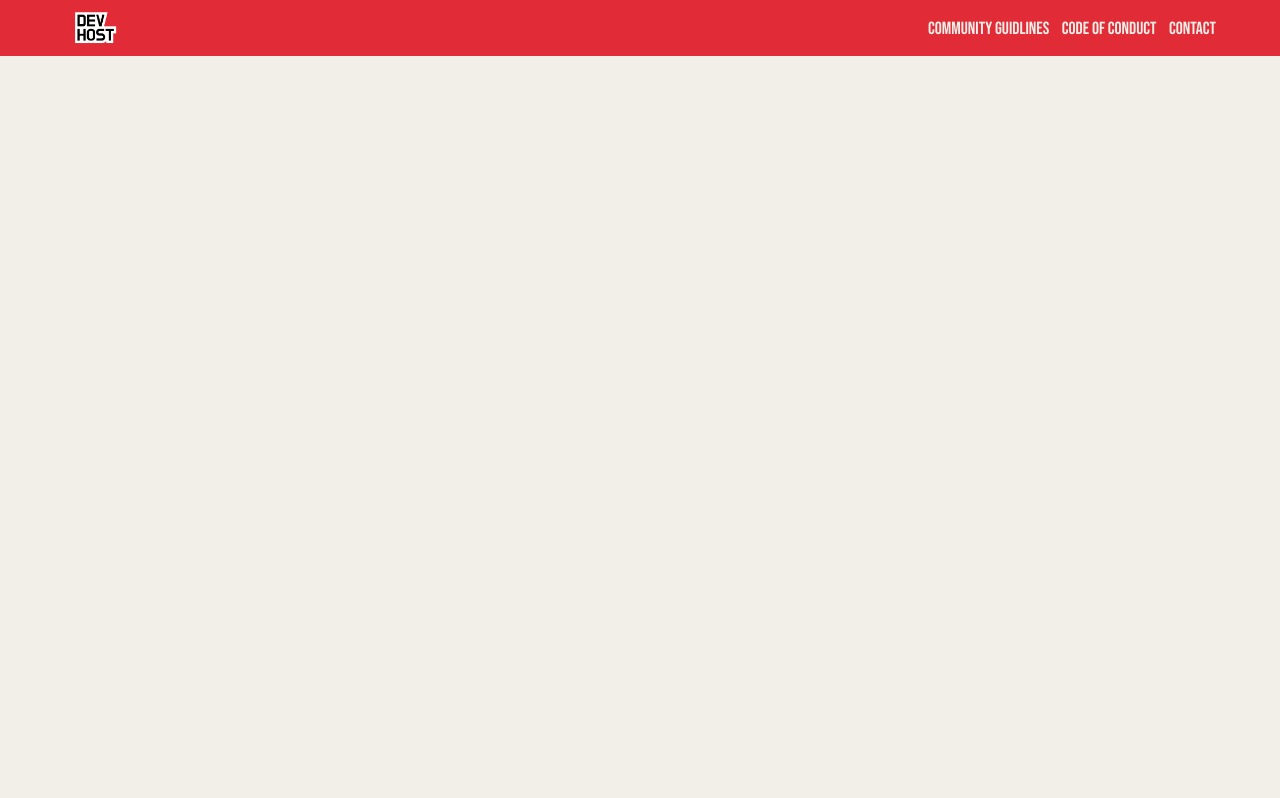
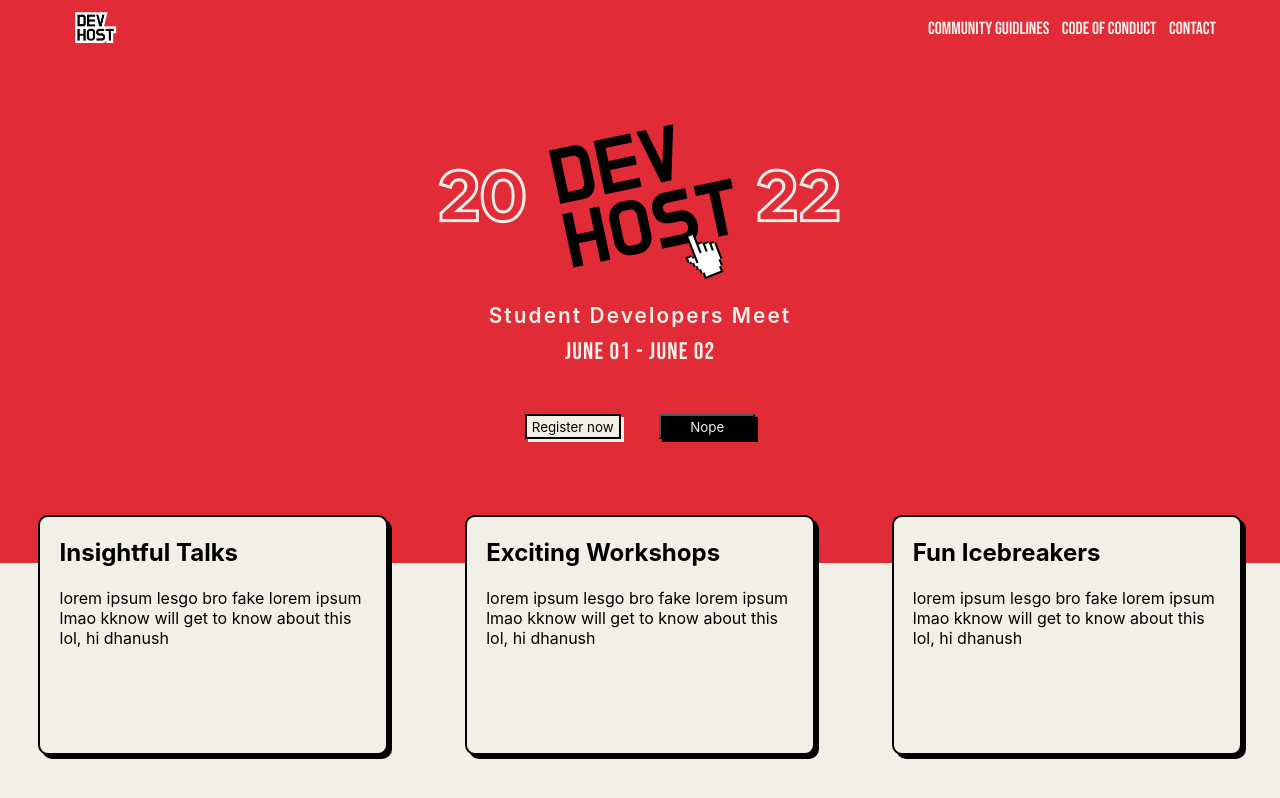
Before and after one commit to so-sc/devhost-2022, a React (Create React App) app: page / in a window 1280 px wide. Shown: the top 798 px of the page. Built offline with nearby package versions, Linux system fonts and the light colour scheme.

Commit message:
added landing page

```diff
--- a/package.json
+++ b/package.json
@@ -5,7 +5,7 @@
   "dependencies": {
     "@testing-library/jest-dom": "^5.16.4",
     "@testing-library/react": "^13.2.0",
-    "@testing-library/user-event": "^13.5.0",
+    "@testing-library/user-event": "^14.2.0",
     "react": "^18.1.0",
     "react-dom": "^18.1.0",
     "react-scripts": "^5.0.1",
--- a/src/App.js
+++ b/src/App.js
@@ -2,13 +2,16 @@
 // import './App.css';
 import Nav from './components/Nav/Nav.js'
 import Container from './components/Container/Container.js'
+import Landing from './components/Landingpage/Landing.js';
 
 function App() {
   return (
     <div className="App">
       <Nav />
+      <Landing/>
       <Container>
       </Container>
+
     </div>
   );
 }
--- /dev/null
+++ b/src/components/Landingpage/Landing.css
@@ -0,0 +1,106 @@
+@import url(../../styles/base.css);
+@import url(../../styles/variables.css);
+
+.landing {
+    /* border: 2px solid black; */
+    background-color: var(--clr-red);
+    height: 507px;
+    width: auto;
+}
+
+.landing-section {
+    /* border: 2px solid rgb(255, 238, 0); */
+    width: auto;
+    height: 507px;
+    display: flex;
+    flex-direction: column;
+    align-items: center;
+
+}
+
+.landing-content {
+    /* border: 3px solid greenyellow; */
+    width: auto;
+    display: flex;
+    flex-direction: column;
+    align-items: center;
+    margin-top: 3.5rem;
+}
+
+.tagline {
+    margin-top: 0.5rem;
+    font-family: var(--ff-open-sans);
+    font-weight: 600;
+    font-size: 1.3rem;
+    letter-spacing: 0.1em;
+    color: var(--clr-background);
+    line-height: 41px;
+}
+
+.dates {
+    font-family: var(--ff-bebas-nue);
+    font-size: 24px;
+    color: var(--clr-background);
+    line-height: 31px;
+    letter-spacing: 0.05em;
+}
+
+.btns {
+    /* border: 2px solid yellow; */
+    padding: 1.2rem 1.2rem;
+    display: flex;
+    width: 50%;
+    margin: 1.75rem auto;
+}
+
+button {
+    cursor: pointer;
+    width: 250px;
+    height: 25px;
+    border-radius: 0px;
+    margin: 0rem 1.2rem;
+    padding: 0.2rem;
+    font-family: var(--ff-open-sans);
+}
+
+
+.btns button:first-child {
+    border: 2px solid;
+    background-color: var(--clr-background);
+    box-shadow: 3px 3px 0px var(--clr-background);
+}
+
+.btns button:last-child {
+    background-color: black;
+    color: var(--clr-background);
+    box-shadow: 3px 3px 0px black;
+}
+
+.landing-info {
+    /* border: 2px solid black; */
+    display: flex;
+    justify-content: space-around;
+    width: auto;
+    height: 40vh;
+    margin: -3rem 0rem;
+}
+
+.event-info {
+    border: 2px solid black;
+    border-radius: 10px;
+    width: 350px;
+    height: 240px;
+    box-shadow: 4px 4px 0px black;
+    background-color: var(--clr-background);
+    padding: 1.2rem;
+}
+
+.event-info h2 {
+    font-family: var(--ff-open-sans);
+    line-height: 33px;
+}
+
+.event-info p {
+    margin-top: 1.2rem;
+    font-family: var(--ff-open-sans);
+}
--- /dev/null
+++ b/src/components/Landingpage/Landing.js
@@ -0,0 +1,69 @@
+import '../../styles/variables.css'
+import './Landing.css'
+// import './Nav.css';
+// import navLogo from '../../assets/nav-logo.png';
+// import Container from '../Container/Container.js';
+import lanlogo from '../../assets/lanlog.png'
+
+
+function Landingpage() {
+  return (
+    <section className='landing'>
+      <div className='landing-section'>
+        <div className='landing-content'>
+          <div className="lan-logo">
+            <img src={lanlogo} alt="devhost 2022 landing logo" />
+          </div>
+          <div className='tagline'>
+            <p>
+              Student Developers Meet
+            </p>
+          </div>
+          <div className='dates'>
+            <p>
+              June 01 - June 02
+            </p>
+          </div>
+          <div className='btns'>
+            <button>Register now</button>
+            <button>Nope</button>
+          </div>
+        </div>
+      </div>
+      <div className='landing-info'>
+        <div className='event-info'>
+          <h2>Insightful Talks</h2>
+          <p>
+            lorem ipsum lesgo bro fake lorem ipsum lmao kknow
+            will get to know about this lol, hi dhanush
+          </p>
+        </div>
+        <div className='event-info'>
+          <h2>Exciting Workshops</h2>
+          <p>
+            lorem ipsum lesgo bro fake lorem ipsum lmao kknow
+            will get to know about this lol, hi dhanush
+          </p>
+        </div>
+        <div className='event-info'>
+          <h2>Fun Icebreakers</h2>
+          <p>
+            lorem ipsum lesgo bro fake lorem ipsum lmao kknow
+            will get to know about this lol, hi dhanush
+          </p>
+        </div>
+      </div>
+    </section>
+
+  );
+}
+
+
+
+function Landing() {
+  return (
+    <Landingpage />
+  );
+}
+
+export default Landing;
```
Also changed, not shown: src/assets/lanlog.png (added), 1 other file (tests, documents, lock files or other folders).
